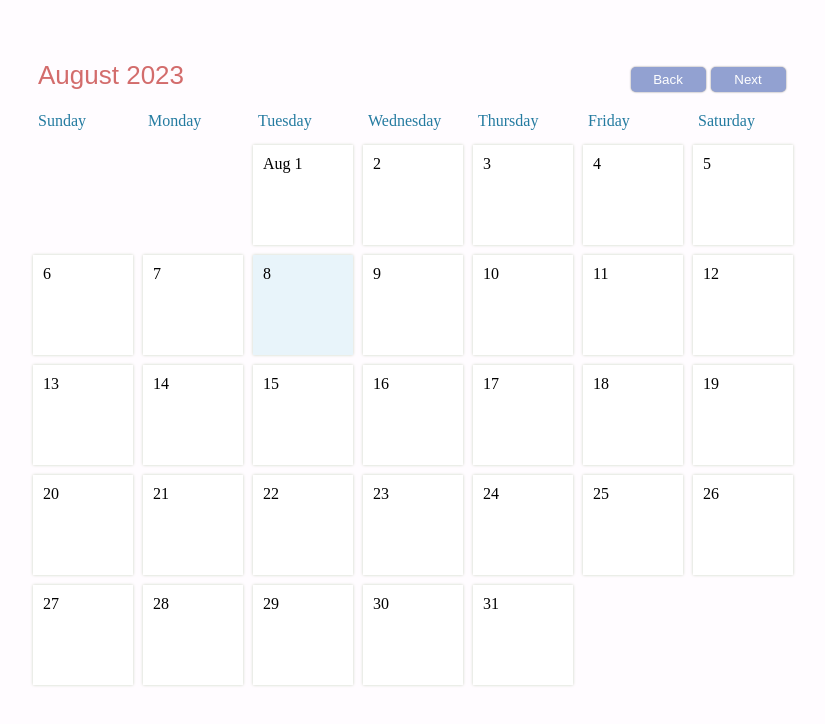
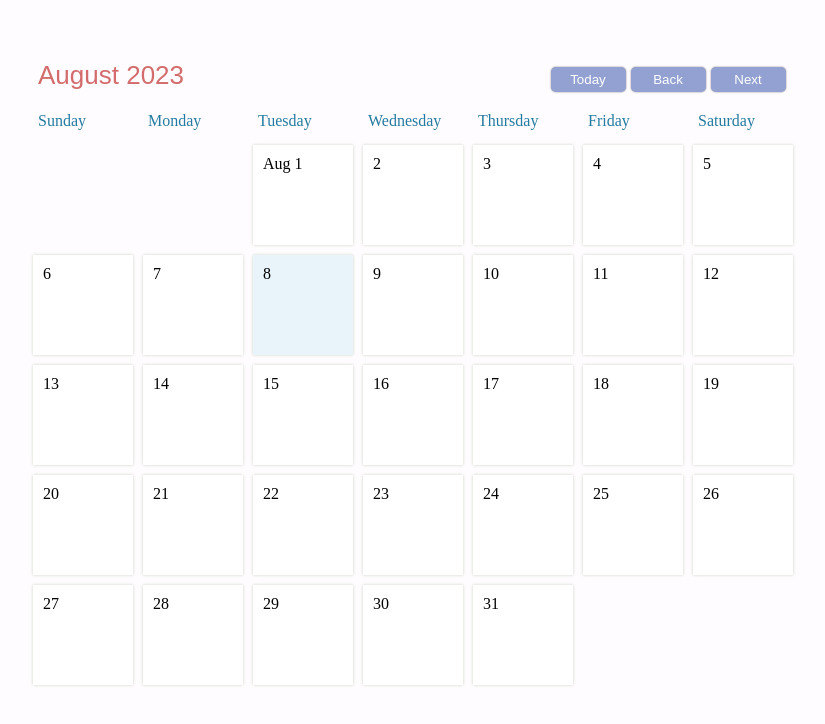
Before and after one commit to Virgarg7/MERN_CALENDAR, a React (Vite) app: page / in a window 1280 px wide. Shown: the top 724 px of the page, without its empty margins (227-1052 px from the left). Built offline with nearby package versions, Linux system fonts and the light colour scheme.

Commit message:
Added today button

```diff
--- a/src/App/App.jsx
+++ b/src/App/App.jsx
@@ -35,6 +35,9 @@ export const App = () => {
                     dateDisplay={dateDisplay}
                     onNext={() => setNav(nav + 1)}
                     onBack={() => setNav(nav - 1)}
+                    goToday={() => {
+                        setNav(0);
+                    }}
                 />
 
                 <div id="weekdays">
--- a/src/CalendarHeader/CalendarHeader.jsx
+++ b/src/CalendarHeader/CalendarHeader.jsx
@@ -1,10 +1,12 @@
 import React from "react";
 
-export const CalendarHeader = ({ onNext, onBack, dateDisplay}) => {
+export const CalendarHeader = ({ onNext, onBack, dateDisplay, goToday}) => {
     return (
         <div id="header">
             <div id="monthDisplay">{dateDisplay}</div>
             <div>
+                <button onClick={goToday} id="todayButton">Today</button>
+
                 <button onClick={onBack} id="backButton">Back</button>
                 <button onClick={onNext} id="nextButton">Next</button>
             </div>
```
